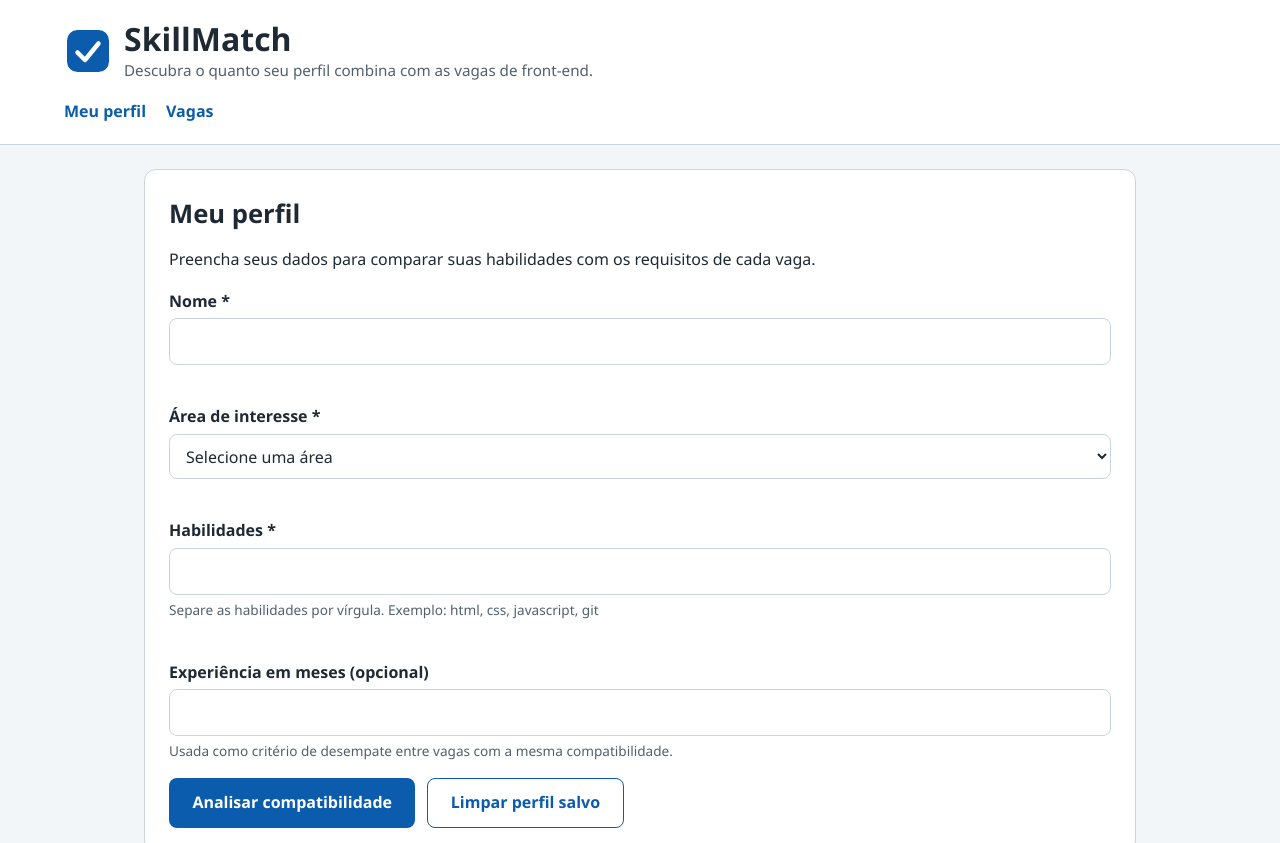
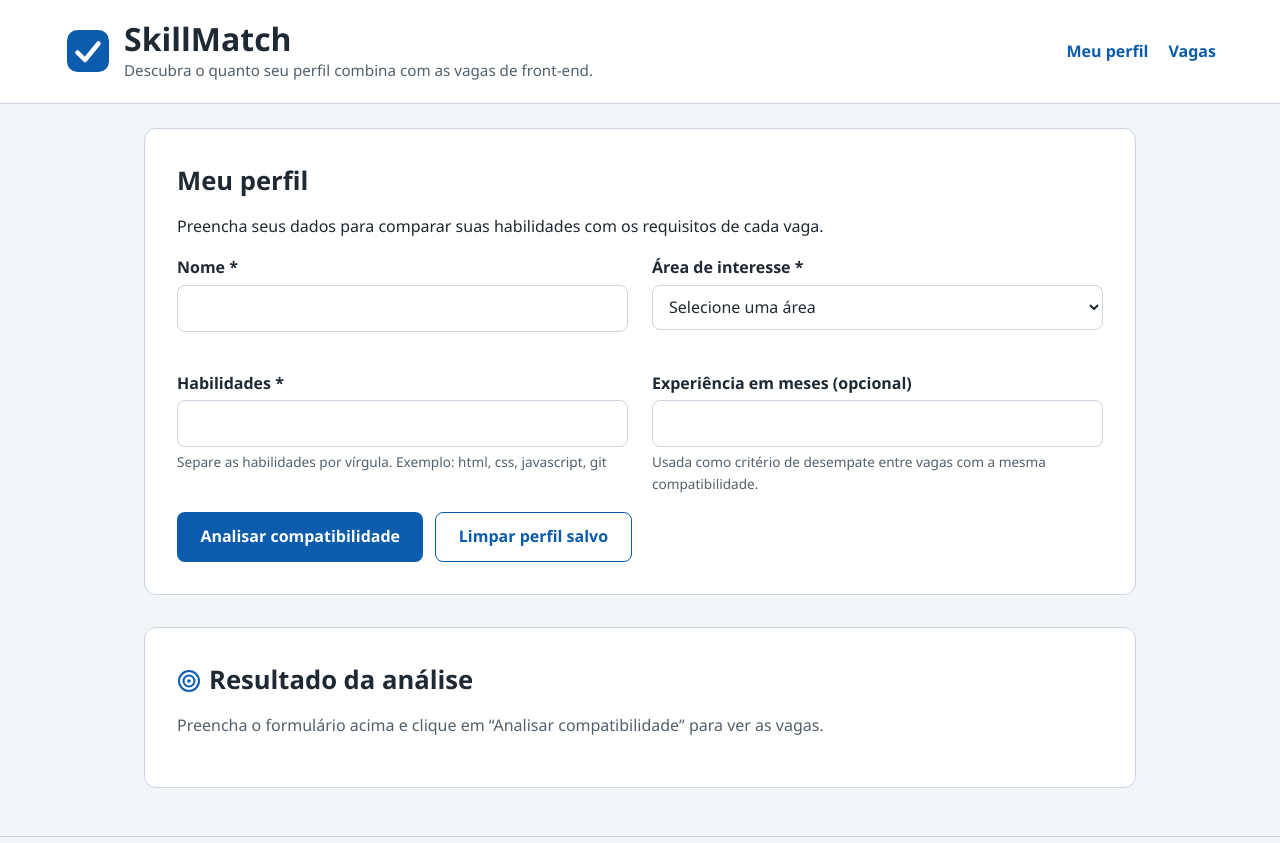
Before and after one commit to rodrigotomazifloripa-wq/skillMatch_web, a plain HTML site: page index.html in a window 1280 px wide. Shown: the top 843 px of the page. Drawn offline with Linux system fonts and the light colour scheme.

Commit message:
adiciona media queries para tablet e desktop mantendo mobile-first

```diff
--- a/assets/styles/index.style.css
+++ b/assets/styles/index.style.css
@@ -335,3 +335,47 @@
   font-size: 0.9rem;
   border-top: 1px solid var(--cor-borda);
 }
+
+/* ===== Responsividade (mobile-first: as regras acima valem para telas
+   pequenas e os breakpoints abaixo só AJUSTAM para telas maiores) ===== */
+
+/* Tablets (a partir de ~768px): cabeçalho em linha e cards em 2 colunas */
+@media (min-width: 48em) {
+  .cabecalho {
+    flex-direction: row;
+    align-items: center;
+    justify-content: space-between;
+  }
+
+  .secao {
+    padding: 2rem;
+  }
+
+  .formulario {
+    /* Campos lado a lado, quebrando conforme o espaço (Flexbox) */
+    flex-direction: row;
+    flex-wrap: wrap;
+    gap: 1rem 1.5rem;
+  }
+
+  .campo {
+    flex: 1 1 calc(50% - 0.75rem);
+  }
+
+  .formulario__acoes {
+    flex-basis: 100%;
+  }
+
+  .card-vaga {
+    /* Duas colunas: base de 50% menos metade do gap */
+    flex: 1 1 calc(50% - 0.5rem);
+  }
+}
+
+/* Desktops (a partir de ~1024px): cards em 3 colunas */
+@media (min-width: 64em) {
+  .card-vaga {
+    /* Três colunas: base de 1/3 menos a parte proporcional do gap */
+    flex: 1 1 calc(33.333% - 0.67rem);
+  }
+}
```
